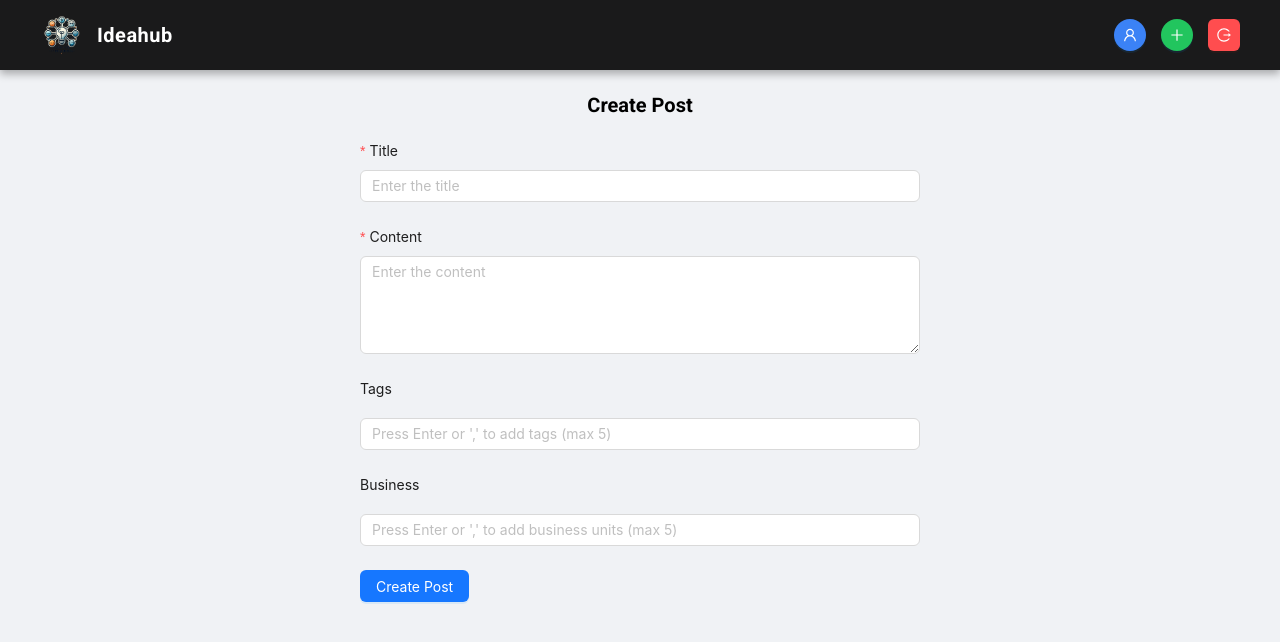
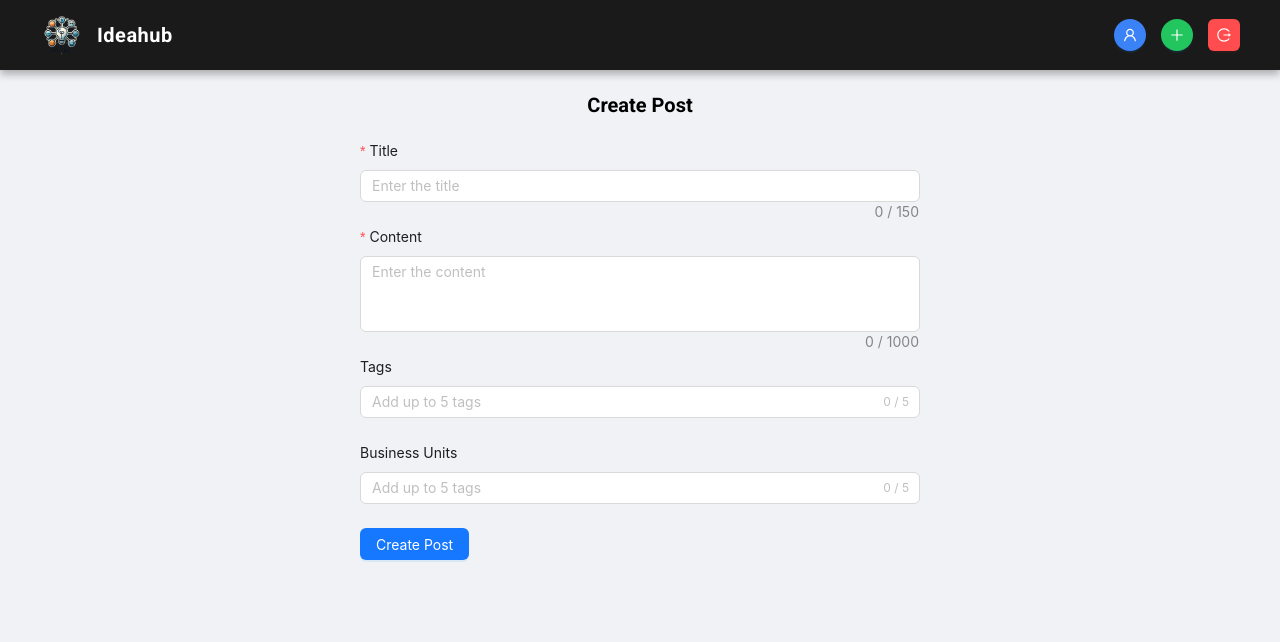
Before and after one commit to soniakshat/idea-hub-frontend, a React (Vite) app: page /create-post in a window 1280 px wide. Shown: the top 642 px of the page. Built offline with nearby package versions, Linux system fonts and the light colour scheme.

Commit message:
Modified the tags input in create/edit form, edited the UI for limits in the form

```diff
--- a/src/api.js
+++ b/src/api.js
@@ -2,8 +2,8 @@
 import axios from 'axios';
 
 const API = axios.create({
-  // baseURL: 'https://api.techqubits.com', // Use HTTP as required
-  baseURL: 'http://localhost:3200', // Use HTTP as required
+  baseURL: 'https://api.techqubits.com', // Use HTTP as required
+  // baseURL: 'http://localhost:3200', // Use HTTP as required
 });
 
 // Add a request interceptor to attach the token automatically
--- a/src/components/PostDetailPopup.tsx
+++ b/src/components/PostDetailPopup.tsx
@@ -145,7 +145,7 @@ const PostDetailPopup: React.FC<PostDetailPopupProps> = ({
         </header>
 
         <div className="post-card-content">{post.content}</div>
-
+        <br></br>
         <div className="post-card-tags">
           {post.tags?.map((tag, index) => (
             <span key={index} className="post-card-tag">
--- a/src/pages/EditPost.tsx
+++ b/src/pages/EditPost.tsx
@@ -20,6 +20,21 @@ const EditPost: React.FC = () => {
 
   const isModerator = getLocalStorageItem("is_moderator") === "true";
 
+  const MAX_TAGS = 5;
+  const suffixTags = (
+    <>
+      <span>
+        {tags.length} / {MAX_TAGS}
+      </span>
+    </>
+  );
+  const suffixBusiness = (
+    <>
+      <span>
+        {businessUnits.length} / {MAX_TAGS}
+      </span>
+    </>
+  );
   useEffect(() => {
     const fetchPost = async () => {
       try {
@@ -40,47 +55,6 @@ const EditPost: React.FC = () => {
 
     fetchPost();
   }, [postId, form]);
-
-  const handleTagInput = (e) => {
-    setTagInput(e.target.value);
-  };
-
-  const handleTagKeyPress = (e) => {
-    if (e.key === "Enter" || e.key === ",") {
-      e.preventDefault();
-      if (tagInput.trim() && !tags.includes(tagInput.trim())) {
-        setTags([...tags, tagInput.trim()]);
-        setTagInput("");
-      }
-    }
-  };
-
-  const handleTagRemove = (removedTag) => {
-    setTags(tags.filter((tag) => tag !== removedTag));
-  };
-
-  const handleBusinessInput = (e) => {
-    setBusinessInput(e.target.value);
-  };
-
-  const handleBusinessKeyPress = (e) => {
-    if (e.key === "Enter" || e.key === ",") {
-      e.preventDefault();
-      if (
-        businessInput.trim() &&
-        !businessUnits.includes(businessInput.trim())
-      ) {
-        setBusinessUnits([...businessUnits, businessInput.trim()]);
-        setBusinessInput("");
-      }
-    }
-  };
-
-  const handleBusinessRemove = (removedBusiness) => {
-    setBusinessUnits(
-      businessUnits.filter((business) => business !== removedBusiness)
-    );
-  };
 
   const handleFormSubmit = async (values) => {
     try {
@@ -144,10 +118,15 @@ const EditPost: React.FC = () => {
             name="title"
             rules={[
               { required: true, message: "Please enter the title" },
-              { max: 150, message: "Title cannot be longer than 150 characters" }
+              {
+                max: 150,
+                message: "Title cannot be longer than 150 characters",
+              },
             ]}
           >
-            <Input
+            <Input.TextArea
+              showCount
+              autoSize={{ minRows: 1, maxRows: 5 }}
               placeholder="Enter the title"
               maxLength={150}
             />
@@ -158,93 +137,51 @@ const EditPost: React.FC = () => {
             name="content"
             rules={[
               { required: true, message: "Please enter the content" },
-              { max: 1000, message: "Content cannot be longer than 1000 characters" }
+              {
+                max: 1000,
+                message: "Content cannot be longer than 1000 characters",
+              },
             ]}
           >
-          <Input.TextArea rows={4} placeholder="Enter the content" maxLength={1000} />
+            <Input.TextArea
+              showCount
+              placeholder="Enter the content"
+              autoSize={{ minRows: 3, maxRows: 5 }}
+              maxLength={1000}
+            />
           </Form.Item>
 
           <Form.Item label="Tags">
-            <div style={{ marginBottom: "10px" }}>
-              {tags.map((tag) => (
-                <Tag
-                  key={tag}
-                  closable
-                  style={{
-                    backgroundColor: "#e9ecef",
-                    padding: "4px 8px",
-                    borderRadius: "4px",
-                    fontSize: "0.8rem",
-                    marginBottom: "6px",
-                  }}
-                  onClose={() => handleTagRemove(tag)}
-                >
-                  {tag}
-                </Tag>
-              ))}
-            </div>
-            <Input
-              value={tagInput}
-              onChange={handleTagInput}
-              onKeyPress={handleTagKeyPress}
-              placeholder="Press Enter or ',' to add tags (max 5)"
-              onBlur={() => {
-                if (
-                  tagInput.trim() &&
-                  !tags.includes(tagInput.trim()) &&
-                  tags.length < 5 // Only allow adding maximum of 5 tags
-                ) {
-                  setTags([...tags, tagInput.trim()]);
-                  setTagInput("");
+            <Select
+              mode="tags"
+              value={tags}
+              suffixIcon={suffixTags}
+              onChange={(selectedTags) => {
+                if (selectedTags.length <= 5) {
+                  setTags(selectedTags);
                 }
               }}
-              disabled={tags.length >= 5} // Disable input if there are 5 tags
+              tokenSeparators={[",", " "]}
+              placeholder={"Add up to " + MAX_TAGS + " tags"}
+              open={false} // Disable dropdown options
             />
-            {tags.length > 5 && <p style={{ color: 'red' }}>Maximum 5 tags allowed</p>}
           </Form.Item>
 
-          <Form.Item label="Business">
-            <div style={{ marginBottom: "10px" }}>
-              {businessUnits.map((business) => (
-                <Tag
-                  key={business}
-                  closable
-                  style={{
-                    color: "#1976d2",
-                    borderRadius: "4px",
-                    padding: "4px 8px",
-                    marginBottom: "6px",
-                    backgroundColor: "#e3f2fd",
-                    fontSize: "0.8rem",
-                  }}
-                  onClose={() => handleBusinessRemove(business)}
-                >
-                  {business}
-                </Tag>
-              ))}
-            </div>
-            <Input
-              value={businessInput}
-              onChange={handleBusinessInput}
-              onKeyPress={handleBusinessKeyPress}
-              placeholder="Press Enter or ',' to add business units (max 5)"
-              onBlur={() => {
-                if (
-                  businessInput.trim() &&
-                  !businessUnits.includes(businessInput.trim()) &&
-                  businessUnits.length < 5 // Only allow adding maximum of 5 business units
-                ) {
-                  setBusinessUnits([...businessUnits, businessInput.trim()]);
-                  setBusinessInput("");
+          <Form.Item label="Business Units">
+            <Select
+              mode="tags"
+              value={businessUnits}
+              suffixIcon={suffixBusiness}
+              onChange={(selectedBusiness) => {
+                if (selectedBusiness.length <= 5) {
+                  setBusinessUnits(selectedBusiness);
                 }
               }}
-              disabled={businessUnits.length >= 5} // Disable input if there are 5 business units
+              tokenSeparators={[",", " "]}
+              placeholder="Add up to 5 business units"
+              open={false} // Disable dropdown options
             />
-            {businessUnits.length > 5 && (
-              <p style={{ color: 'red' }}>Maximum 5 business units allowed</p>
-            )}
           </Form.Item>
-
 
           {isModerator && (
             <Form.Item label="Status" name="status">
@@ -262,7 +199,12 @@ const EditPost: React.FC = () => {
           )}
 
           <Form.Item>
-          <Button type="primary" htmlType="submit" loading={loading} disabled={tags.length > 5 || businessUnits.length > 5}>
+            <Button
+              type="primary"
+              htmlType="submit"
+              loading={loading}
+              disabled={tags.length > 5 || businessUnits.length > 5}
+            >
               Update Post
             </Button>
             &nbsp;&nbsp;&nbsp;
--- a/src/pages/createPost.tsx
+++ b/src/pages/createPost.tsx
@@ -1,77 +1,34 @@
 import React, { useState } from "react";
-import { Form, Input, Button, Tag, message, Select } from "antd";
+import { Form, Input, Button, Select, message } from "antd";
 import { useNavigate } from "react-router-dom";
 import Navbar from "./../components/Navbar.tsx";
 import API from "../api";
 import { generateUniqueId, getLocalStorageItem } from "../utils/utils";
 
-const { Option } = Select;
-
 const CreatePost: React.FC = () => {
   const navigate = useNavigate();
-
   const [form] = Form.useForm();
   const [loading, setLoading] = useState(false);
-
   const [tags, setTags] = useState<string[]>([]);
   const [businessUnits, setBusinessUnits] = useState<string[]>([]);
-  const [tagInput, setTagInput] = useState<string>("");
-  const [businessInput, setBusinessInput] = useState<string>("");
-
-  const handleTagInput = (e: React.ChangeEvent<HTMLInputElement>) => {
-    setTagInput(e.target.value);
-  };
-
-  const handleTagKeyPress = (e: React.KeyboardEvent<HTMLInputElement>) => {
-    if ((e.key === "Enter" || e.key === ",")) {
-      e.preventDefault();
-      if (tagInput.trim() && !tags.includes(tagInput.trim())) {
-        setTags([...tags, tagInput.trim()]);
-        setTagInput("");
-      }
-    }
-  };
-
-  const handleTagRemove = (removedTag: string) => {
-    setTags(tags.filter((tag) => tag !== removedTag));
-  };
-
-  const handleBusinessInput = (e: React.ChangeEvent<HTMLInputElement>) => {
-    setBusinessInput(e.target.value);
-  };
-
-  const handleBusinessKeyPress = (e: React.KeyboardEvent<HTMLInputElement>) => {
-    if (e.key === "Enter" || e.key === ",") {
-      e.preventDefault();
-      if (
-        businessInput.trim() &&
-        !businessUnits.includes(businessInput.trim())
-      ) {
-        setBusinessUnits([...businessUnits, businessInput.trim()]);
-        setBusinessInput("");
-      }
-    }
-  };
-
-  const handleBusinessRemove = (removedBusiness: string) => {
-    setBusinessUnits(
-      businessUnits.filter((business) => business !== removedBusiness)
-    );
-  };
-
+  const MAX_TAGS = 5;
+  const suffixTags = (
+    <>
+      <span>
+        {tags.length} / {MAX_TAGS}
+      </span>
+    </>
+  );
+  const suffixBusiness = (
+    <>
+      <span>
+        {businessUnits.length} / {MAX_TAGS}
+      </span>
+    </>
+  );
   const handleFormSubmit = async (values: any) => {
     try {
       setLoading(true);
-
-      if (tagInput.trim() && !tags.includes(tagInput.trim())) {
-        setTags((prev) => [...prev, tagInput.trim()]);
-      }
-      if (
-        businessInput.trim() &&
-        !businessUnits.includes(businessInput.trim())
-      ) {
-        setBusinessUnits((prev) => [...prev, businessInput.trim()]);
-      }
 
       const token = getLocalStorageItem("authToken");
       const userName = getLocalStorageItem("userName");
@@ -143,12 +100,17 @@ const CreatePost: React.FC = () => {
             name="title"
             rules={[
               { required: true, message: "Please enter the title" },
-              { max: 150, message: "Title cannot be longer than 150 characters" }
+              {
+                max: 150,
+                message: "Title cannot be longer than 150 characters",
+              },
             ]}
           >
-            <Input
+            <Input.TextArea
+              showCount
+              autoSize={{ minRows: 1, maxRows: 5 }}
               placeholder="Enter the title"
-              maxLength={151}
+              maxLength={150}
             />
           </Form.Item>
 
@@ -157,97 +119,59 @@ const CreatePost: React.FC = () => {
             name="content"
             rules={[
               { required: true, message: "Please enter the content" },
-              { max: 1000, message: "Content cannot be longer than 1000 characters" }
+              {
+                max: 1000,
+                message: "Content cannot be longer than 1000 characters",
+              },
             ]}
           >
-          <Input.TextArea rows={4} placeholder="Enter the content" maxLength={1001} />
+            <Input.TextArea
+              showCount
+              placeholder="Enter the content"
+              autoSize={{ minRows: 3, maxRows: 5 }}
+              maxLength={1000}
+            />
           </Form.Item>
 
-
           <Form.Item label="Tags">
-            <div style={{ marginBottom: "10px" }}>
-              {tags.map((tag) => (
-                <Tag
-                  key={tag}
-                  closable
-                  style={{
-                    backgroundColor: "#e9ecef",
-                    padding: "4px 8px",
-                    borderRadius: "4px",
-                    fontSize: "0.8rem",
-                    marginBottom: "6px",
-                  }}
-                  onClose={() => handleTagRemove(tag)}
-                >
-                  {tag}
-                </Tag>
-              ))}
-            </div>
-            <Input
-              value={tagInput}
-              onChange={handleTagInput}
-              onKeyPress={handleTagKeyPress}
-              placeholder="Press Enter or ',' to add tags (max 5)"
-              onBlur={() => {
-                if (
-                  tagInput.trim() &&
-                  !tags.includes(tagInput.trim()) &&
-                  tags.length < 5 // Only allow adding maximum of 5 tags
-                ) {
-                  setTags([...tags, tagInput.trim()]);
-                  setTagInput("");
+            <Select
+              mode="tags"
+              value={tags}
+              suffixIcon={suffixTags}
+              onChange={(selectedTags) => {
+                if (selectedTags.length <= 5) {
+                  setTags(selectedTags);
                 }
               }}
-              disabled={tags.length >= 5} // Disable input if there are 5 tags
+              tokenSeparators={[",", " "]}
+              placeholder={"Add up to " + MAX_TAGS + " tags"}
+              open={false} // Disable dropdown options
             />
-            {tags.length > 5 && <p style={{ color: 'red' }}>Maximum 5 tags allowed</p>}
           </Form.Item>
 
-          <Form.Item label="Business">
-            <div style={{ marginBottom: "10px" }}>
-              {businessUnits.map((business) => (
-                <Tag
-                  key={business}
-                  closable
-                  style={{
-                    color: "#1976d2",
-                    borderRadius: "4px",
-                    padding: "4px 8px",
-                    marginBottom: "6px",
-                    backgroundColor: "#e3f2fd",
-                    fontSize: "0.8rem",
-                  }}
-                  onClose={() => handleBusinessRemove(business)}
-                >
-                  {business}
-                </Tag>
-              ))}
-            </div>
-            <Input
-              value={businessInput}
-              onChange={handleBusinessInput}
-              onKeyPress={handleBusinessKeyPress}
-              placeholder="Press Enter or ',' to add business units (max 5)"
-              onBlur={() => {
-                if (
-                  businessInput.trim() &&
-                  !businessUnits.includes(businessInput.trim()) &&
-                  businessUnits.length < 5 // Only allow adding maximum of 5 business units
-                ) {
-                  setBusinessUnits([...businessUnits, businessInput.trim()]);
-                  setBusinessInput("");
+          <Form.Item label="Business Units">
+            <Select
+              mode="tags"
+              value={businessUnits}
+              suffixIcon={suffixBusiness}
+              onChange={(selectedBusiness) => {
+                if (selectedBusiness.length <= 5) {
+                  setBusinessUnits(selectedBusiness);
                 }
               }}
-              disabled={businessUnits.length >= 5} // Disable input if there are 5 business units
+              tokenSeparators={[",", " "]}
+              placeholder={"Add up to " + MAX_TAGS + " tags"}
+              open={false} // Disable dropdown options
             />
-            {businessUnits.length > 5 && (
-              <p style={{ color: 'red' }}>Maximum 5 business units allowed</p>
-            )}
           </Form.Item>
 
-
           <Form.Item>
-            <Button type="primary" htmlType="submit" loading={loading} disabled={tags.length > 5 || businessUnits.length > 5}>
+            <Button
+              type="primary"
+              htmlType="submit"
+              loading={loading}
+              disabled={tags.length > 5 || businessUnits.length > 5}
+            >
               Create Post
             </Button>
           </Form.Item>
```
